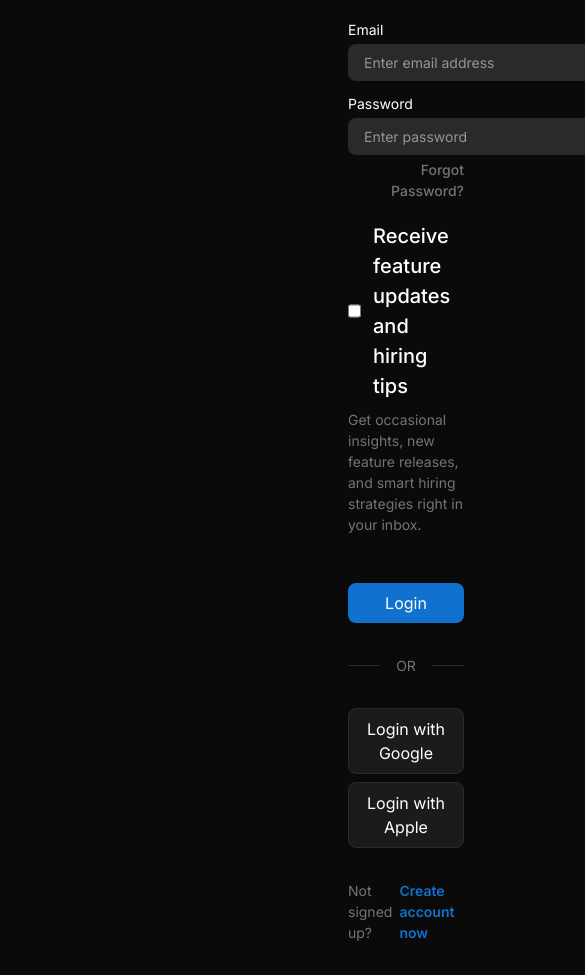
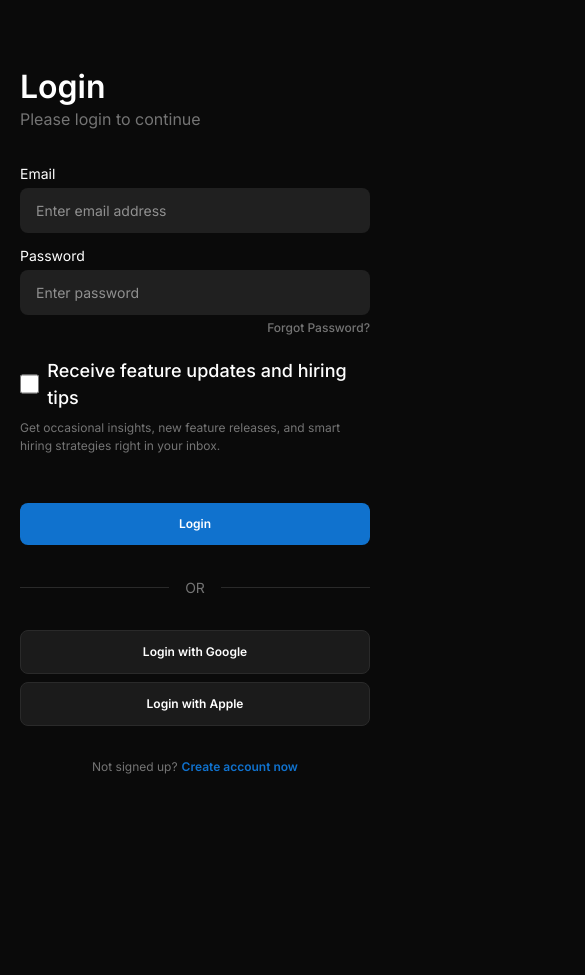
Before and after one commit to andrew-0210/prometheus, a Next.js app: page /login in a window 390 px wide. Shown: the top 975 px of the page, 585 px wide, since content can reach past the window. After the commit the page ends 844 px from the top, so only its background shows below. Built offline with nearby package versions, Linux system fonts and the light colour scheme.

Commit message:
Responsive Login screen added

```diff
--- a/src/app/(auth)/login/page.tsx
+++ b/src/app/(auth)/login/page.tsx
@@ -4,10 +4,13 @@ import Link from "next/link";
 
 export default function Login() {
   return (
-    <main className="grid h-screen grid-cols-12 content-center gap-[2.25rem] p-[4rem]">
-      <div className="col-span-6 col-start-8 flex flex-col gap-[2rem] rounded-[20px] p-[2rem]">
+    <main className="flex h-dvh items-center p-[1.25rem] lg:p-[4rem]">
+      <section className="mx-auto grid max-w-[1400px] content-center gap-[2.25rem] lg:grid-cols-12">
+        <div className="flex flex-col gap-[2rem] rounded-[20px] lg:col-span-6 lg:col-start-8">
           <div>
-          <h2 className="text-[2rem] leading-[1.2] tracking-[-1.25]">Login</h2>
+            <h2 className="text-[2rem] font-semibold leading-[1.2] tracking-[-1.25]">
+              Login
+            </h2>
             <p className="text-[#747474]">Please login to continue</p>
           </div>
 
@@ -15,41 +18,41 @@ export default function Login() {
             <Input
               type="text"
               label="Email"
-            className="min-w-[20rem] rounded-[8px] bg-[#2a2a2a] px-[1rem] py-[0.5rem] text-[0.875rem] outline-0 focus:ring focus:ring-[#1072ce]"
+              className="min-w-[20rem] rounded-[8px] bg-[#202020] px-[1rem] py-[0.75rem] text-[0.875rem] outline-0 focus:ring focus:ring-[#1072ce] lg:py-[0.5rem]"
               placeholder="Enter email address"
             />
             <div className="mb-[1rem]">
               <Input
                 type="password"
                 label="Password"
-              className="min-w-[20rem] rounded-[8px] bg-[#2a2a2a] px-[1rem] py-[0.5rem] text-[0.875rem] outline-0 focus:ring focus:ring-[#1072ce]"
+                className="min-w-[20rem] rounded-[8px] bg-[#202020] px-[1rem] py-[0.75rem] text-[0.875rem] outline-0 focus:ring focus:ring-[#1072ce] lg:py-[0.5rem]"
                 placeholder="Enter password"
               />
               <Link
                 href="/forgot-password"
-              className="mt-[0.25rem] block text-right text-[0.875rem] font-medium text-[#747474] hover:text-[#1072ce]"
+                className="mt-[0.25rem] block text-right text-[0.75rem] font-medium text-[#747474] hover:text-[#1072ce] lg:text-[0.875rem]"
               >
                 Forgot Password?
               </Link>
               <div className="my-[1.25rem] flex flex-col gap-[0.5rem]">
-              <div className="flex items-center gap-[0.75rem]">
+                <div className="flex items-center gap-[0.5rem]">
                   <input
                     type="checkbox"
                     name=""
                     id=""
-                  className="h-[20px] w-[20px] bg-[#2a2a2a]"
+                    className="h-[20px] w-[20px] cursor-pointer bg-[#2a2a2a]"
                   />
-                <p className="text-[1.25rem] font-medium">
+                  <p className="text-[1.125rem] font-medium lg:text-[1.25rem]">
                     Receive feature updates and hiring tips
                   </p>
                 </div>
-              <p className="text-[0.875rem] text-[#747474]">
-                Get occasional insights, new feature releases, and smart hiring
-                strategies right in your inbox.
+                <p className="text-[0.75rem] text-[#747474] lg:text-[0.875rem]">
+                  Get occasional insights, new feature releases, and smart
+                  hiring strategies right in your inbox.
                 </p>
               </div>
             </div>
-          <Button className="cursor-pointer rounded-[8px] bg-[#1072ce] py-[0.5rem]">
+            <Button className="cursor-pointer rounded-[8px] bg-[#1072ce] py-[0.75rem] text-[0.75rem] font-semibold lg:py-[0.5rem] lg:text-[0.875rem]">
               Login
             </Button>
           </div>
@@ -61,21 +64,22 @@ export default function Login() {
           </div>
 
           <div className="flex flex-col gap-[0.5rem]">
-          <Button className="cursor-pointer rounded-[8px] border border-[#2a2a2a] bg-[#1b1b1b] py-[0.5rem] hover:bg-[#2a2a2a]">
+            <Button className="cursor-pointer rounded-[8px] border border-[#2a2a2a] bg-[#1b1b1b] py-[0.75rem] text-[0.75rem] font-semibold hover:bg-[#2a2a2a] lg:py-[0.5rem] lg:text-[0.875rem]">
               Login with Google
             </Button>
-          <Button className="cursor-pointer rounded-[8px] border border-[#2a2a2a] bg-[#1b1b1b] py-[0.5rem] hover:bg-[#2a2a2a]">
+            <Button className="cursor-pointer rounded-[8px] border border-[#2a2a2a] bg-[#1b1b1b] py-[0.75rem] text-[0.75rem] font-semibold hover:bg-[#2a2a2a] lg:py-[0.5rem] lg:text-[0.875rem]">
               Login with Apple
             </Button>
           </div>
 
-        <span className="flex justify-center gap-[0.25rem] text-[0.875rem]">
+          <span className="flex justify-center gap-[0.25rem] text-[0.75rem] lg:text-[0.875rem]">
             <p className="text-[#747474]">Not signed up?</p>
             <Link href="/signup" className="font-semibold text-[#1072ce]">
               Create account now
             </Link>
           </span>
         </div>
+      </section>
     </main>
   );
 }
```
Lines whose indentation alone changed are shown as unchanged.
